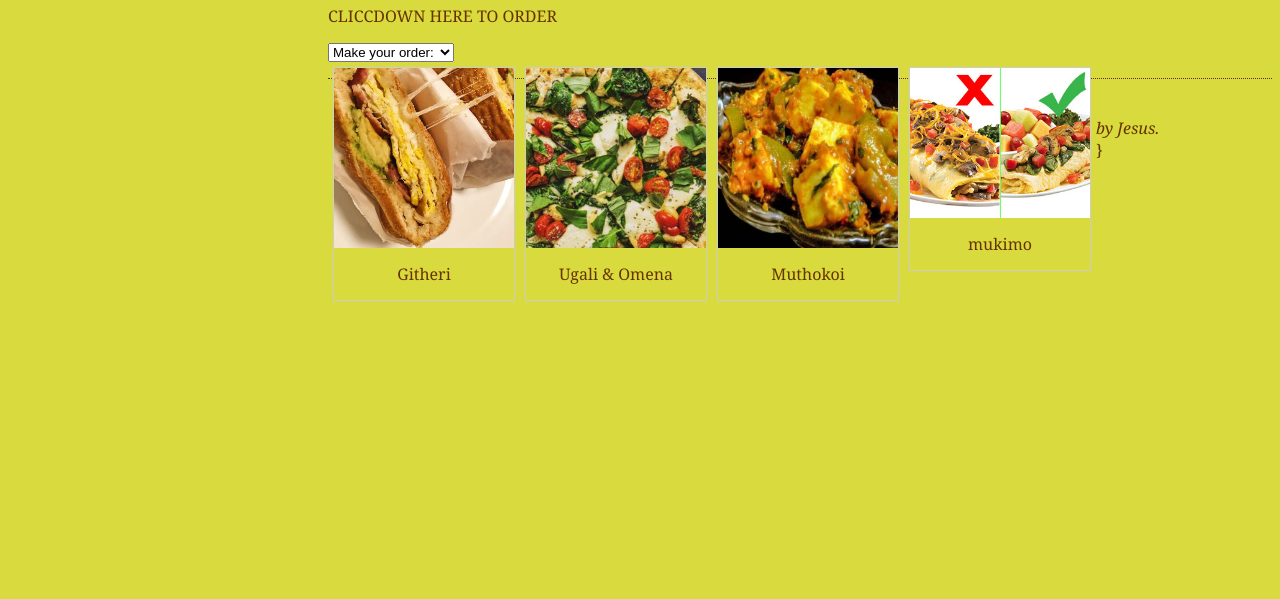
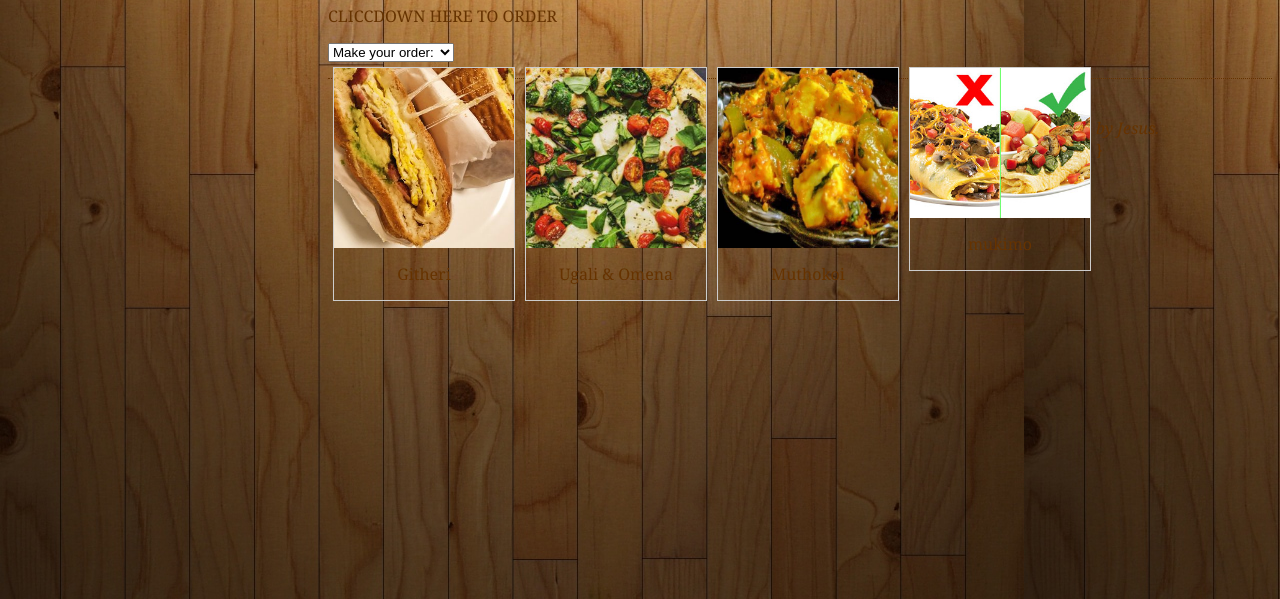
Before and after one commit to Davincier/Book-A-Meal, a plain HTML site: page book.html in a window 1280 px wide. Shown: the part 201-800 px from the top of the page. Drawn offline with Linux system fonts and the light colour scheme.

Commit message:
Update book.html

```diff
--- a/book.html
+++ b/book.html
@@ -7,7 +7,7 @@
  </head>
 
 
-<body>
+<body style="background-image:url('book a meal.jpg')">
 <a href= "sign up.html"><button type="button" >Sign up here</button></a>
 <a href="login.html"><button type="button" >Login here</button>
 <!--menu Bar -->
```
